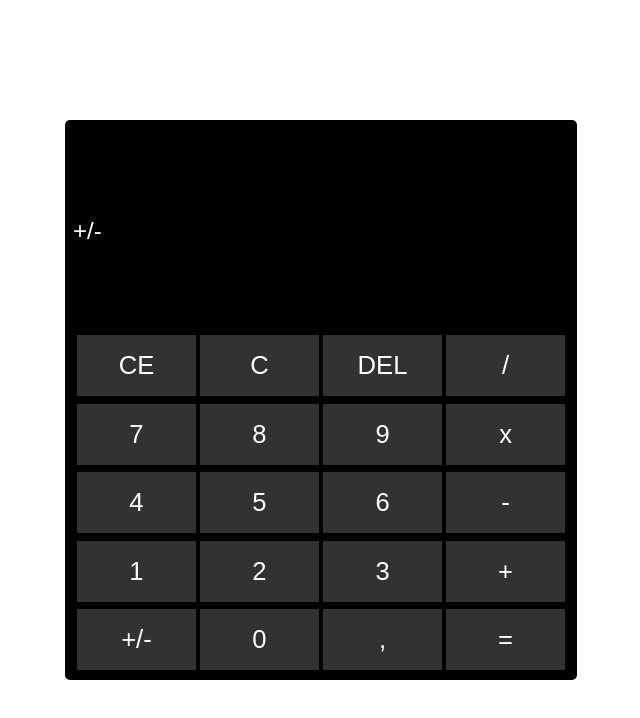
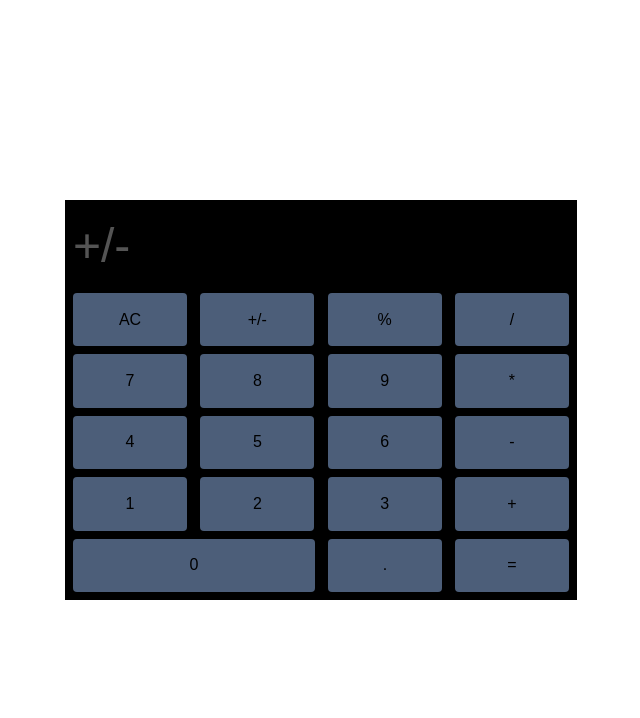
Before and after one commit to andregabrielmelo/calculator, a website with bundled scripts: page index.html in a window 1280 px wide. Both pictures are taken after a click on the button "+/-". Shown: the whole page, without its empty margins (319-959 px from the left). Built offline with nearby package versions, Linux system fonts and the light colour scheme.

Commit message:
Add calculate function that handles basic operations between positive numbers

```diff
--- a/index.html
+++ b/index.html
@@ -11,7 +11,36 @@
             media="screen"
             href="static/main.css"
         />
-        <script src="static/calculator.js" defer></script>
+        <script>var exports = {};</script>
+        <script type="module" src="static/calculator.js"></script>
+        <script type="module" src="static/main.js" defer></script>
     </head>
-    <body></body>
+        </div>
+    <body>
+        <div class="container">
+            <div id="calculator">
+                <input type="text" id="display" disabled>
+                <div class="btn-container">
+                    <button class="btn" id="clear">AC</button>
+                    <button class="btn" id="sign">+/-</button>
+                    <button class="btn" id="percent">%</button>
+                    <button class="operator" id="divide">/</button>
+                    <button class="btn" id="seven">7</button>
+                    <button class="btn" id="eight">8</button>
+                    <button class="btn" id="nine">9</button>
+                    <button class="operator" id="multiply">*</button>
+                    <button class="btn" id="four">4</button>
+                    <button class="btn" id="five">5</button>
+                    <button class="btn" id="six">6</button>
+                    <button class="operator" id="subtract">-</button>
+                    <button class="btn" id="one">1</button>
+                    <button class="btn" id="two">2</button>
+                    <button class="btn" id="three">3</button>
+                    <button class="operator" id="add">+</button>
+                    <button class="btn" id="zero">0</button>
+                    <button class="btn" id="decimal">.</button>
+                    <button class="btn" id="equals">=</button>
+                </div>
+            </div>
+    </body>
 </html>
--- a/package.json
+++ b/package.json
@@ -11,5 +11,8 @@
     },
     "devDependencies": {
         "jest": "^29.7.0"
+    },
+    "dependencies": {
+        "require": "^2.4.20"
     }
 }
--- a/static/calculator.js
+++ b/static/calculator.js
@@ -6,28 +6,6 @@ const multiply = (a, b) => a * b;
 
 const divide = (a, b) => (b != 0 ? a / b : "ERROR");
 
-const cleanExpression = (expression) => {
-    operators = ["+", "-", "x", "/"];
-
-    let cleanedExpression = expression.replaceAll(" ", ""); // remove all white space
-    cleanedExpression = cleanedExpression.split(""); // Get all characters of the expression in a string
-    cleanedExpression = cleanedExpression.map((item) => {
-        if (operators.find((operator) => item === operator) != undefined) {
-            return ` ${item} `;
-        } else {
-            return item;
-        }
-    }); // Put whitespace arround operators
-    cleanedExpression = cleanedExpression.join("").split(" ");
-    return cleanedExpression; // Join into string and separate the cleaned expression into numbers and operators
-};
-
-const calculate = (expression) => {
-    let [a, operator, b] = cleanExpression(expression); // Get values and operator
-    return operate(operator, parseFloat(a), parseFloat(b)); // Calculate the result
-};
-
-const operate = (operator, a, b) => {
 const operations = [
     {
         operator: "+",
@@ -47,83 +25,9 @@ const operate = (operator, a, b) => {
     },
 ];
 
+const operate = (operator, a, b) => {
     let func = operations.find((item) => item["operator"] === operator);
     return func.function(a, b);
 };
 
-createCalculator = () => {
-    const buttons = [
-        "CE",
-        "C",
-        "DEL",
-        "/",
-        "7",
-        "8",
-        "9",
-        "x",
-        "4",
-        "5",
-        "6",
-        "-",
-        "1",
-        "2",
-        "3",
-        "+",
-        "+/-",
-        "0",
-        ",",
-        "=",
-    ];
-
-    const body = document.querySelector("body");
-
-    const container = document.createElement("div");
-    container.id = "container";
-
-    const calculator = document.createElement("div");
-    calculator.id = "calculator";
-
-    const display = document.createElement("input");
-    display.id = "display";
-    display.placeholder = "Write expression";
-    calculator.appendChild(display);
-
-    const buttonsContainer = document.createElement("div");
-    buttonsContainer.id = "buttons";
-
-    // Create and append buttons
-    buttons.map((button) => {
-        buttonElement = document.createElement("button");
-        buttonElement.id = button;
-        buttonElement.textContent = button;
-        buttonsContainer.appendChild(buttonElement);
-    });
-    calculator.appendChild(buttonsContainer);
-
-    container.appendChild(calculator);
-
-    body.appendChild(container);
-};
-
-createCalculator();
-
-const display = document.querySelector("#display");
-
-document.querySelectorAll("#buttons>button").forEach((element) =>
-    element.addEventListener("click", (event) => {
-        if (element.id != "=") display.value += event.target.id;
-    })
-);
-
-document.querySelector("[id='=']").addEventListener("click", (event) => {
-    const result = calculate(display.value);
-    display.value = result;
-});
-
-// Do not edit below this line
-exports = {
-    add,
-    subtract,
-    multiply,
-    divide,
-};
+export { add, subtract, multiply, divide, operations, operate };
--- a/static/main.css
+++ b/static/main.css
@@ -4,51 +4,60 @@
     padding: 0;
 }
 
-#container {
+.container {
+    height: 100vh;
+    width: 100vw;
     display: flex;
     justify-content: center;
     align-items: center;
-    width: 100vw;
-    height: 100vh;
 }
 
 #calculator {
+    width: 40vw;
+    height: 50vh;
+    padding: 8px;
+    background-color: black;
     display: flex;
-    flex-wrap: wrap;
-    width: 40vw;
-    height: 70vh;
-    padding: 0.5em;
-    border-radius: 5px;
-    background-color: black;
+    gap: 10px;
+    flex-direction: column;
 }
 
 #display {
     width: 100%;
+    height: 20%;
     background-color: transparent;
     border: none;
-    color: white;
-    flex: 1 0 auto;
-    font-size: x-large;
+    font-size: 3em;
 }
 
-#buttons {
+.btn-container {
+    width: 100%;
+    height: 80%;
     display: flex;
     flex-wrap: wrap;
-    gap: 4px;
-    width: 100%;
-    justify-content: center;
-    align-items: center;
+    gap: 8px;
+    justify-content: space-between;
 }
 
-#buttons button {
-    background-color: rgb(50, 50, 50);
+.btn,
+.operator {
     border: none;
-    color: white;
-    font-size: 2vw;
-    width: 24%;
-    height: 18%;
+    font-size: 1em;
+    width: 23%;
+    height: auto;
+    border-radius: 4px;
+    background-color: rgb(76, 94, 121);
 }
 
-#calculator button:hover {
-    background-color: rgb(75, 75, 75);
+.btn:hover,
+.operator:hover {
+    background-color: rgb(100, 120, 140);
 }
+
+.operator:focus {
+    background-color: rgb(100, 120, 140);
+}
+
+#zero {
+    width: 48.8%;
+}
--- /dev/null
+++ b/static/main.js
@@ -0,0 +1,77 @@
+import { operations, operate } from "./calculator.js";
+
+let display = document.querySelector("#display");
+
+let expression = "";
+const operators = operations.map((item) => item["operator"]);
+
+const addToExpression = (item) => (expression += item);
+const changeDisplay = (content) => (display.value = content);
+
+const calculate = () => {
+    let [a, operator, b] = cleanExpression(expression); // Get values and operator
+    let result = operate(operator, parseFloat(a), parseFloat(b));
+    changeDisplay(result); // Calculate the result
+    return result;
+};
+
+function cleanExpression(expression) {
+    // Remove whitespace and get all characters of the expression in a string
+    let cleanedExpression = expression.replaceAll(" ", "").split("");
+
+    // Put whitespace arround operators
+    cleanedExpression = cleanedExpression.map((item) => {
+        if (
+            operations.find((operation) => item === operation["operator"]) !=
+            undefined
+        ) {
+            return ` ${item} `;
+        } else {
+            return item;
+        }
+    });
+    // Join all characters into string separate the expression into numbers and operators inside a array
+    cleanedExpression = cleanedExpression.join("").split(" ");
+
+    return cleanedExpression;
+}
+
+const buttonsElements = document.querySelectorAll(".btn");
+buttonsElements.forEach((button) => {
+    if (button.id != "equals") {
+        button.addEventListener("click", (event) => {
+            if (
+                operators.find((item) => item === expression.at(-1)) !=
+                undefined
+            ) {
+                changeDisplay("");
+            }
+            addToExpression(event.target.innerHTML);
+
+            display.value += event.target.innerHTML;
+        });
+    }
+});
+
+const operatorsElements = document.querySelectorAll(".operator");
+operatorsElements.forEach((operator) => {
+    operator.addEventListener("click", (event) => {
+        if (cleanExpression(expression).length === 3) {
+            let result = calculate();
+            expression = "";
+            addToExpression(result);
+        }
+
+        event.target.focus();
+        addToExpression(event.target.innerHTML);
+    });
+});
+
+document.querySelector("#clear").addEventListener("click", (event) => {
+    changeDisplay("");
+    expression = "";
+});
+
+document.querySelector("#equals").addEventListener("click", (event) => {
+    calculate();
+});
```
Also changed, not shown: 1 other file. Lines whose indentation alone changed are shown as unchanged.
